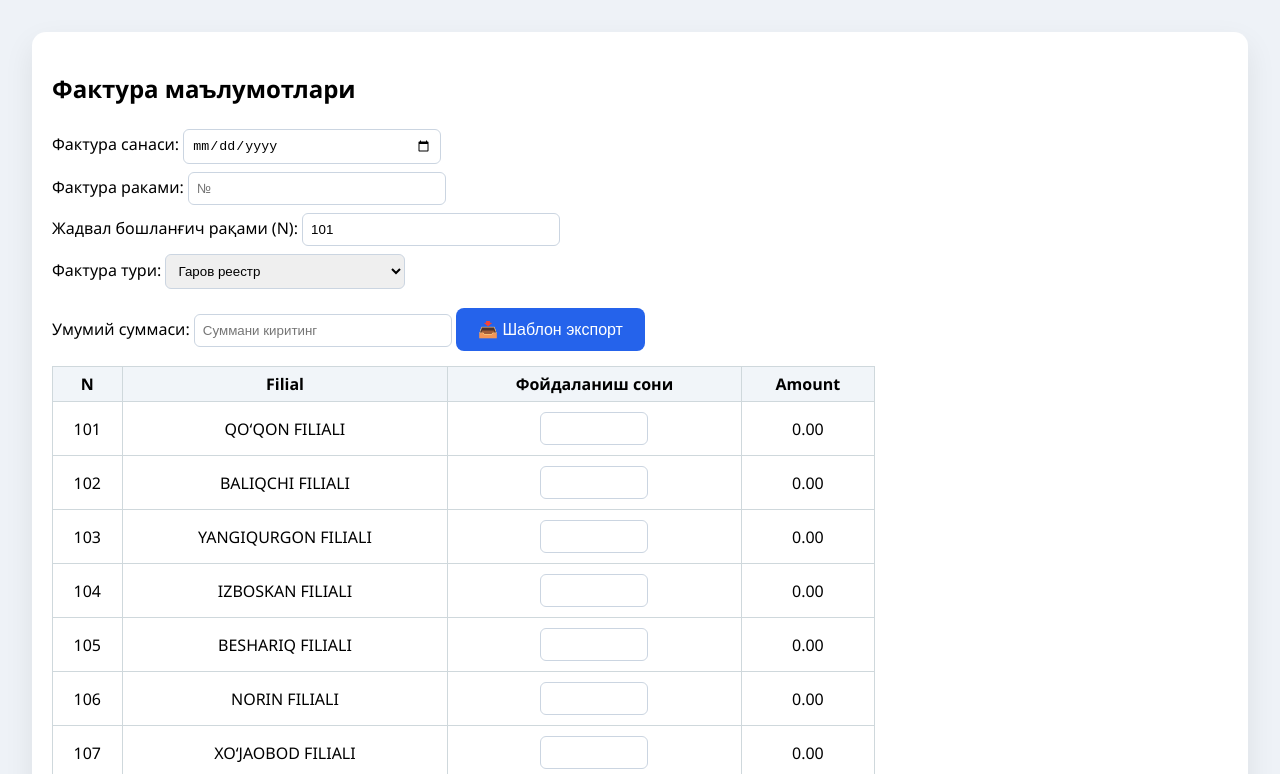
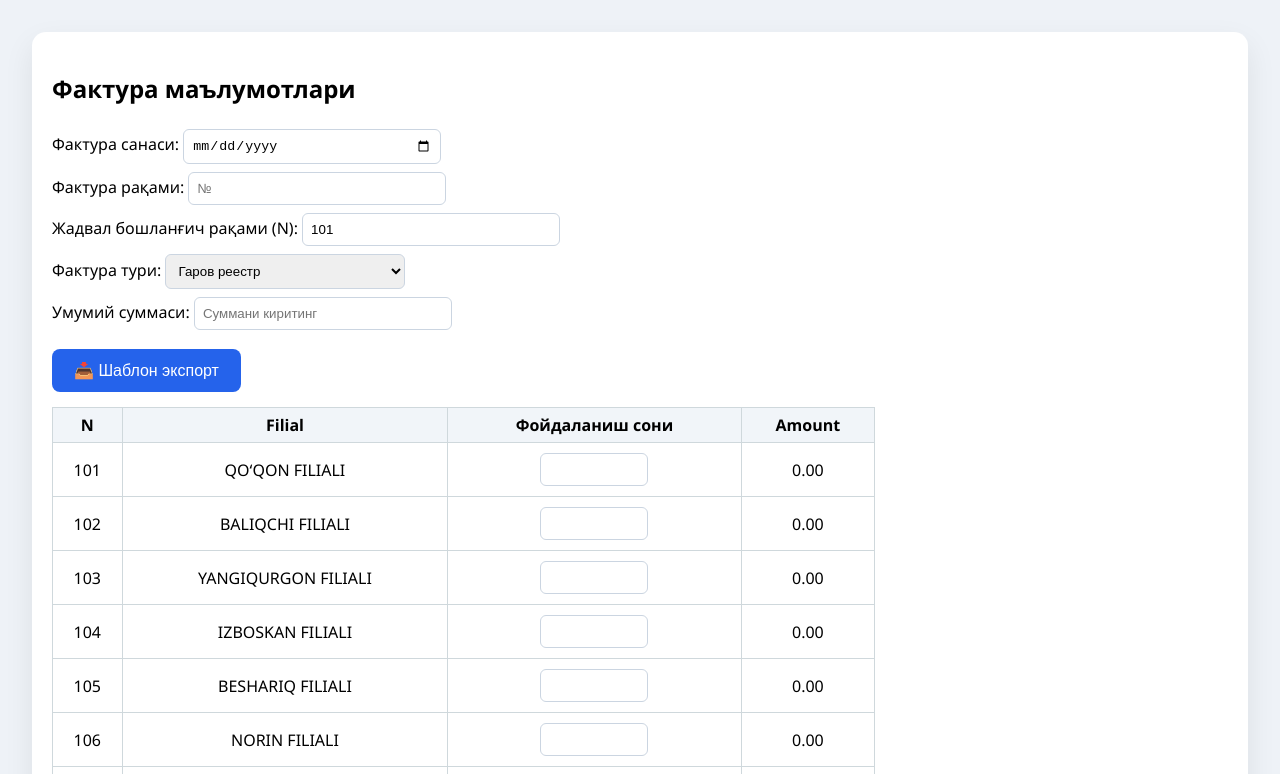
Before and after one commit to adsdil82/faktura, a plain HTML site: page index.html in a window 1280 px wide. Shown: the top 774 px of the page. Drawn offline with Linux system fonts and the light colour scheme.

Commit message:
Update index.html

```diff
--- a/index.html
+++ b/index.html
@@ -23,27 +23,44 @@ ESLATMA:
 <div class="card">
   <h2>Фактура маълумотлари</h2>
 
-  Фактура санаси:
-  <input type="date" id="date"><br>
+  <div class="form-grid">
 
-  Фактура раками:
-  <input type="text" id="invoiceNo" placeholder="№"><br>
+    <div class="form-group">
+      <label for="date">Фактура санаси:</label>
+      <input type="date" id="date">
+    </div>
 
-  <!-- 🔴 ЯНГИ: Жадвал тартиб рақамининг бошланғич қиймати -->
-  Жадвал бошланғич рақами (N):
-  <input type="number" id="startNo" value="101"><br>
+    <div class="form-group">
+      <label for="invoiceNo">Фактура рақами:</label>
+      <input type="text" id="invoiceNo" placeholder="№">
+    </div>
 
-  Фактура тури:
+    <div class="form-group">
+      <label for="startNo">Жадвал бошланғич рақами (N):</label>
+      <input type="number" id="startNo" value="101">
+    </div>
+
+    <div class="form-group">
+      <label for="type">Фактура тури:</label>
       <select id="type">
         <option value="Гаров реестр">Гаров реестр</option>
         <option value="КАТМ">КАТМ</option>
         <option value="АдлияОАКТМ">Адлия</option>
         <option value="TRANS-INSSURANT">Sugurta</option>
-  </select><br>
+      </select>
+    </div>
 
-  Умумий суммаси:
+    <div class="form-group">
+      <label for="total">Умумий суммаси:</label>
       <input type="number" id="total" placeholder="Суммани киритинг">
+    </div>
+
+    <div class="form-group button-group">
       <button id="exportBtn">📥 Шаблон экспорт</button>
+    </div>
+
+  </div>
+
   <table id="tbl">
     <thead>
       <tr>
@@ -53,7 +70,9 @@ ESLATMA:
         <th>Amount</th>
       </tr>
     </thead>
+
     <tbody></tbody>
+
     <tfoot>
       <tr>
         <td colspan="2">ИТОГ</td>
@@ -62,8 +81,9 @@ ESLATMA:
       </tr>
     </tfoot>
   </table>
+</div>
 
-  <button id="exportBtn">📥 Шаблон экспорт</button>
+ <!-- <button id="exportBtn">📥 Шаблон экспорт</button> -->
 </div>
 
 <script src="app.js"></script>
```
Lines whose indentation alone changed are shown as unchanged.
